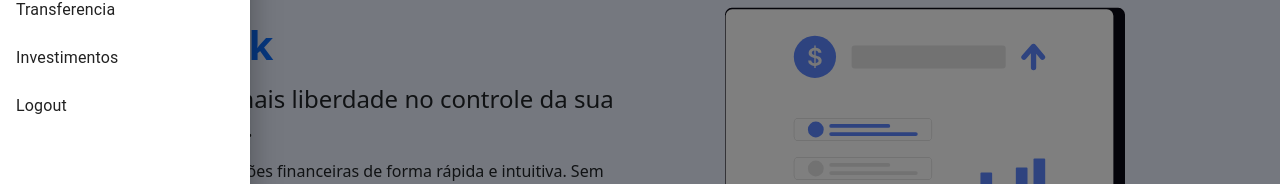
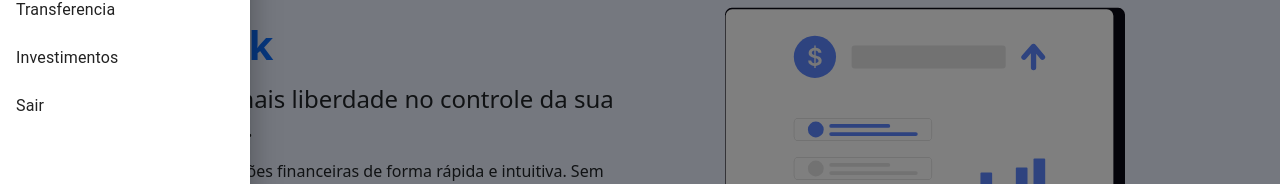
Before and after one commit to Carl-Rocha/postech-tech-challenge-fase1, a Next.js app: page / in a window 1280 px wide. Both pictures are taken after a click on the button "menu". Shown: the part 118-302 px from the top of the page. Built offline with nearby package versions, Linux system fonts and the light colour scheme; no server answers.

Commit message:
style: change text logout menu item

```diff
--- a/src/components/header/index.tsx
+++ b/src/components/header/index.tsx
@@ -138,7 +138,7 @@ export default function Header() {
                   window.location.href = '/login';
                 }}
               >
-                <ListItemText primary="Logout" />
+                <ListItemText primary="Sair" />
               </ListItemButton>
             </ListItem>
           </List>
```
